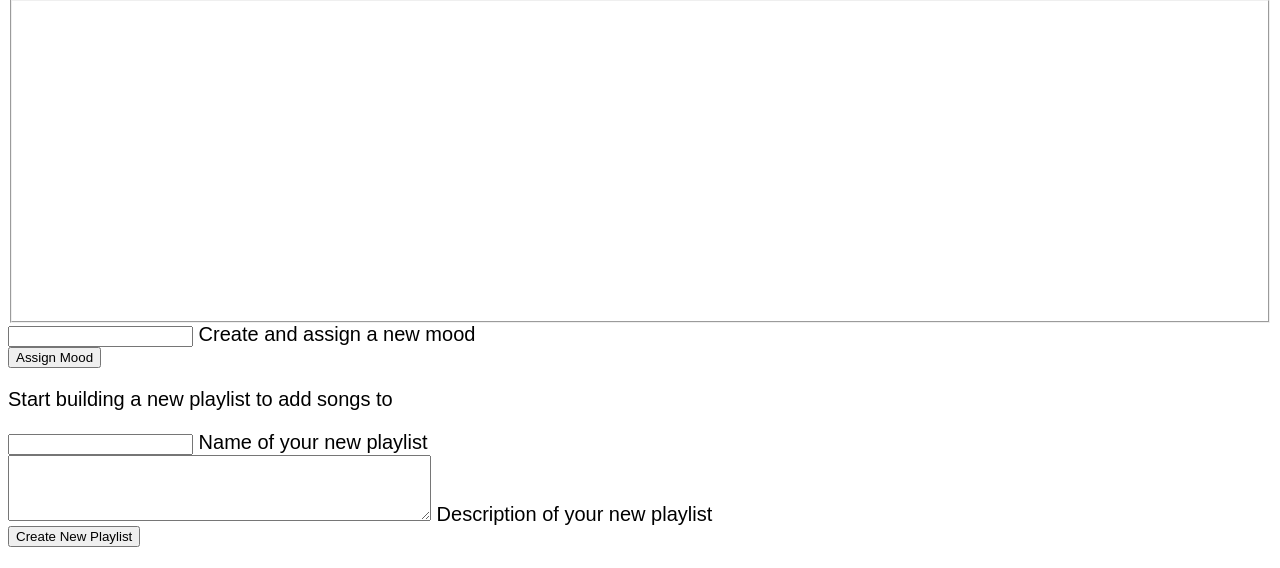
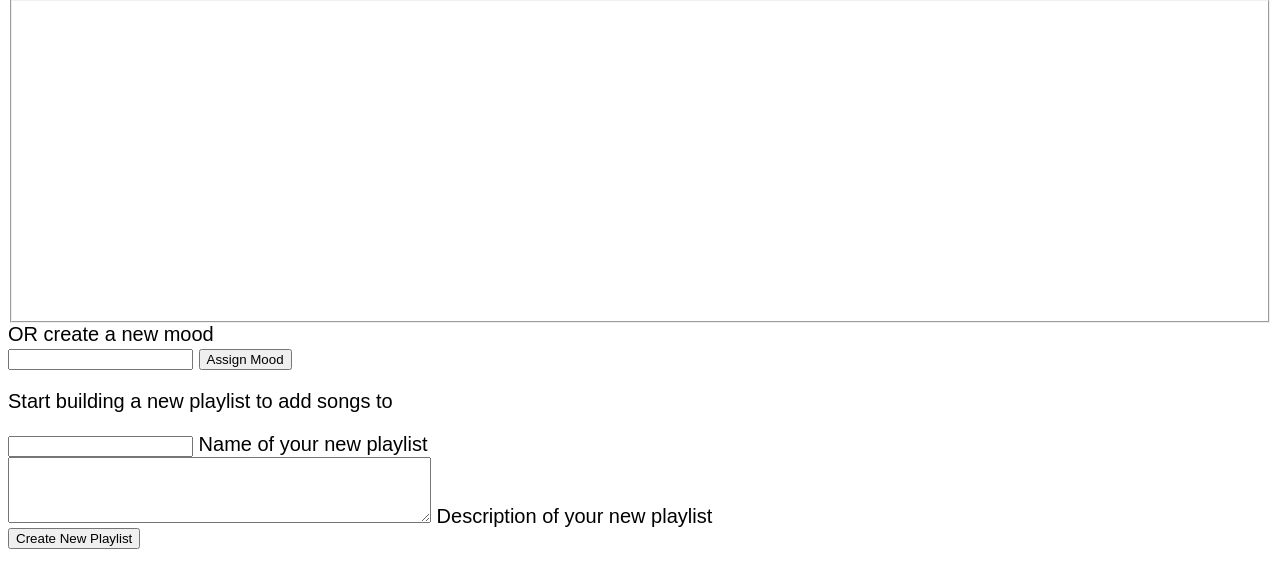
Before and after one commit to Aiko346/MusicDatabaseProj, a Flask app: page / in a window 1280 px wide. Shown: the part 562-1130 px from the top of the page. Run offline with Flask 2, Linux system fonts and the light colour scheme; parts of the project's set-up code (start-up, migrations or seed data) failed here and were passed over; some libraries are stand-ins or nearby versions.

Commit message:
small edit

```diff
--- a/templates/index.html
+++ b/templates/index.html
@@ -98,8 +98,8 @@
       <label for="{{ n.name }}">{{ n["name"] }}</label><br>
       {% endfor %}
     </fieldset>
+    <label for="added-mood">OR create a new mood</label><br>
     <input type="text" id="added-mood" name="added-mood">
-    <label for="added-mood">Create and assign a new mood</label><br>
 
     <div style="display: none">
       {% for n in tracks %}
@@ -148,8 +148,8 @@
       <input type="radio" id="{{ loop.index }}" name="new-spotify-playlist" value="{{ n.len ~ n.description ~ n.name }}">
       <label for="{{ n.len ~ n.description ~ n.name }}">{n.name} | {n.description}</label><br>
       {% endfor %}
-      <input type="submit" value="Add New Playlist To Spotify">
     </fieldset>
+    <input type="submit" value="Add New Playlist To Spotify">
   </form>
 
   <!-- current new_playlists here -> when one is added, create it and then remove it from new playlists-->
```
